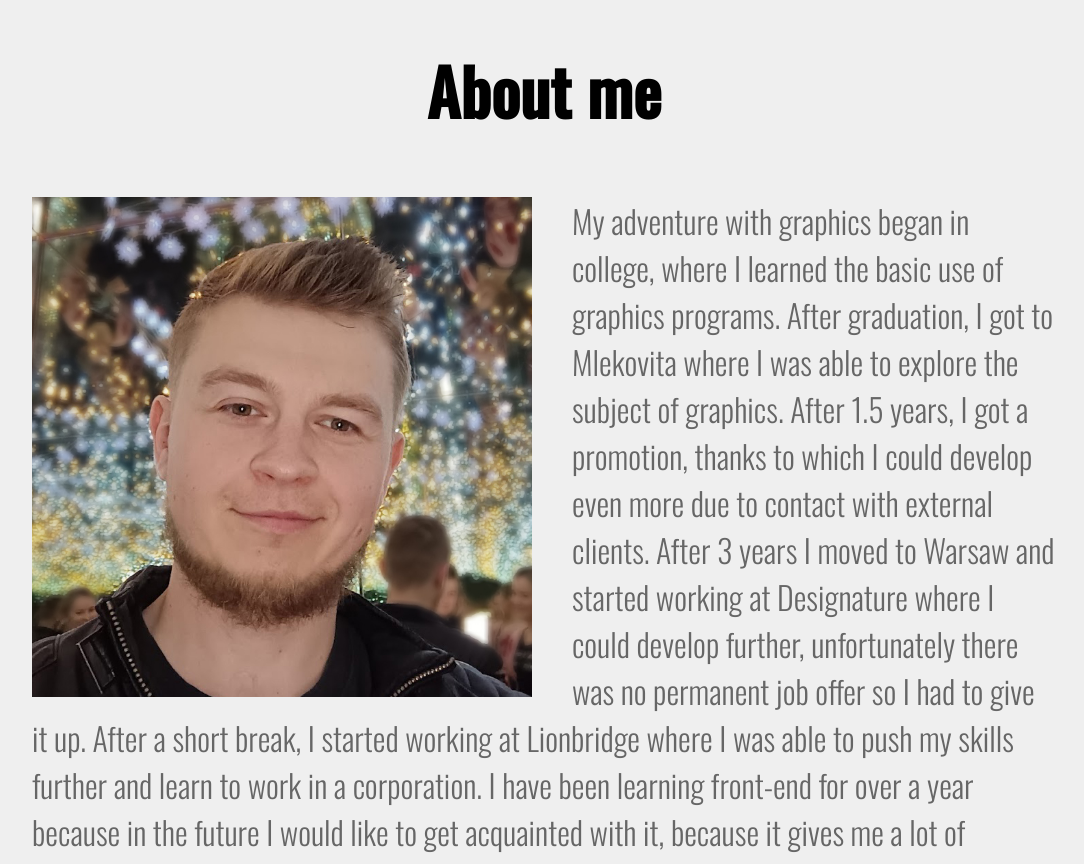
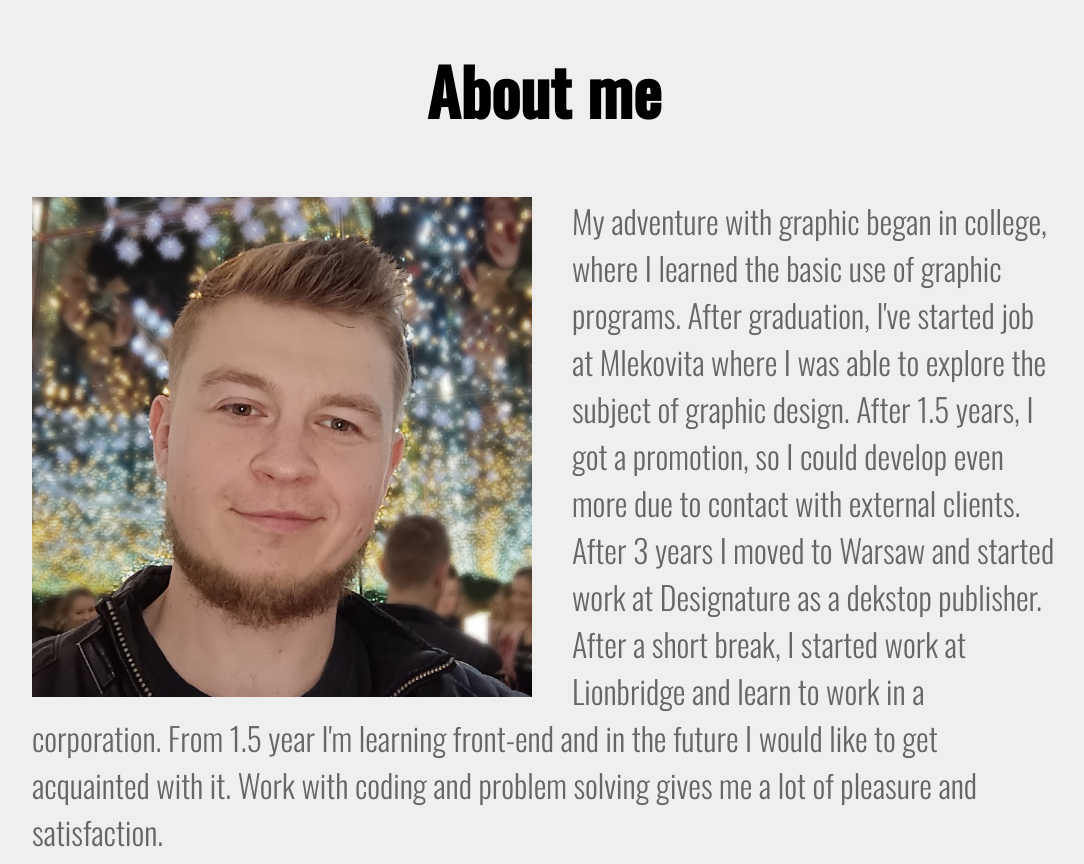
Before and after one commit to AdamModzelewski91/CV, a plain HTML site: page index.html in a window 1280 px wide. Shown: the part 3756-4620 px from the top of the page, without its empty margins (96-1180 px from the left). Drawn offline with nearby package versions, Linux system fonts and the light colour scheme.

Commit message:
update of index

```diff
--- a/index.html
+++ b/index.html
@@ -131,7 +131,7 @@
     <h1 class="subheads">About me</h1>
     <div class="wrapper">
 
-      <p><img src="img/20190421_092937.jpg" alt="moje zdjęcie">My adventure with graphics began in college, where I learned the basic use of graphics programs. After graduation, I got to Mlekovita where I was able to explore the subject of graphics. After 1.5 years, I got a promotion, thanks to which I could develop even more due to contact with external clients. After 3 years I moved to Warsaw and started working at Designature where I could develop further, unfortunately there was no permanent job offer so I had to give it up. After a short break, I started working at Lionbridge where I was able to push my skills further and learn to work in a corporation. I have been learning front-end for over a year because in the future I would like to get acquainted with it, because it gives me a lot of pleasure and offers me much more development opportunities than the work of a dtp operator. </p>
+      <p><img src="img/20190421_092937.jpg" alt="moje zdjęcie">My adventure with graphic began in college, where I learned the basic use of graphic programs. After graduation, I've started job at Mlekovita where I was able to explore the subject of graphic design. After 1.5 years, I got a promotion, so I could develop even more due to contact with external clients. After 3 years I moved to Warsaw and started work at Designature as a dekstop publisher. After a short break, I started work at Lionbridge and learn to work in a corporation. From 1.5 year I'm learning front-end and in the future I would like to get acquainted with it. Work with coding and problem solving gives me a lot of pleasure and satisfaction. </p>
 
 
     </div>
```
Also changed, not shown: index_PL.html (+1 -1 lines).
